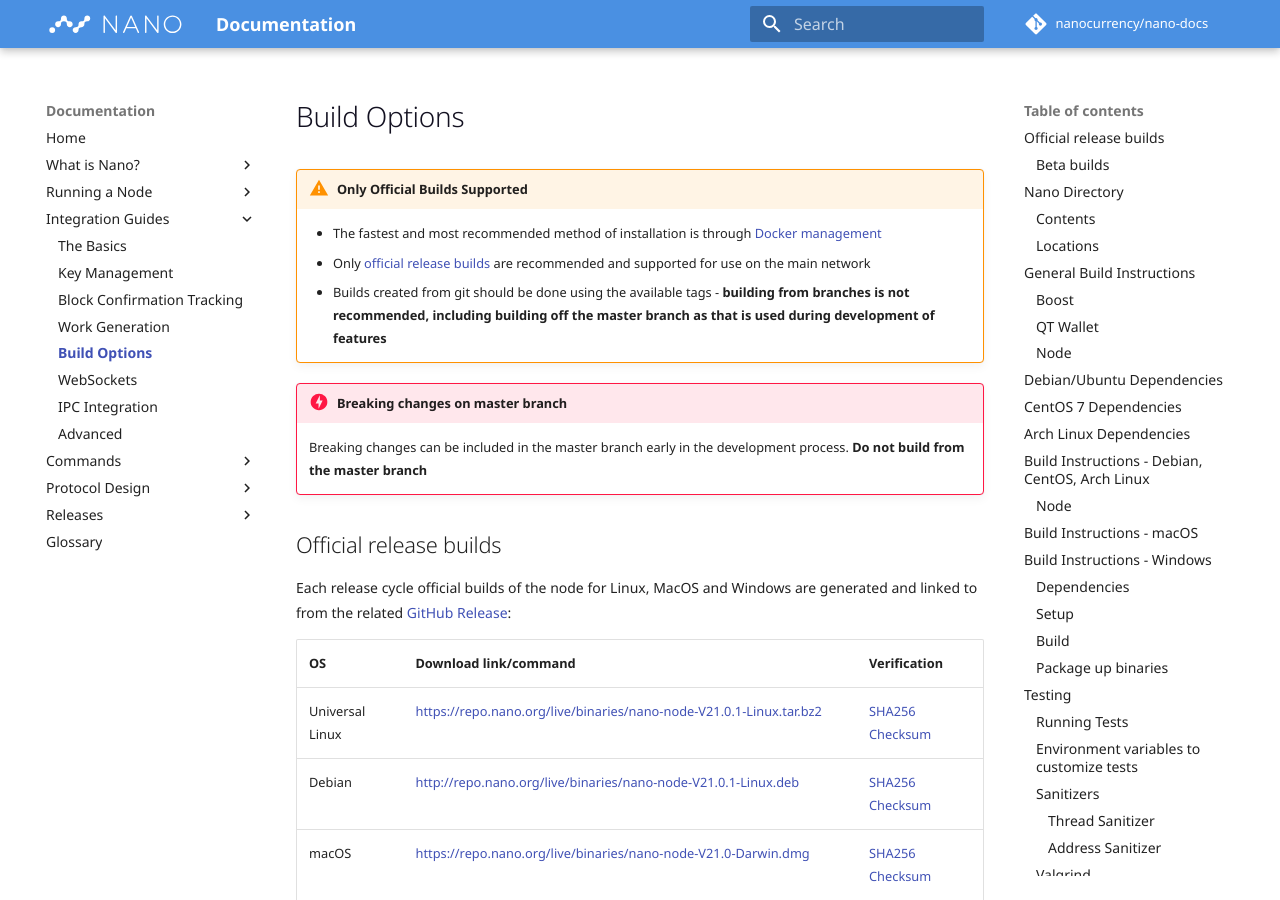
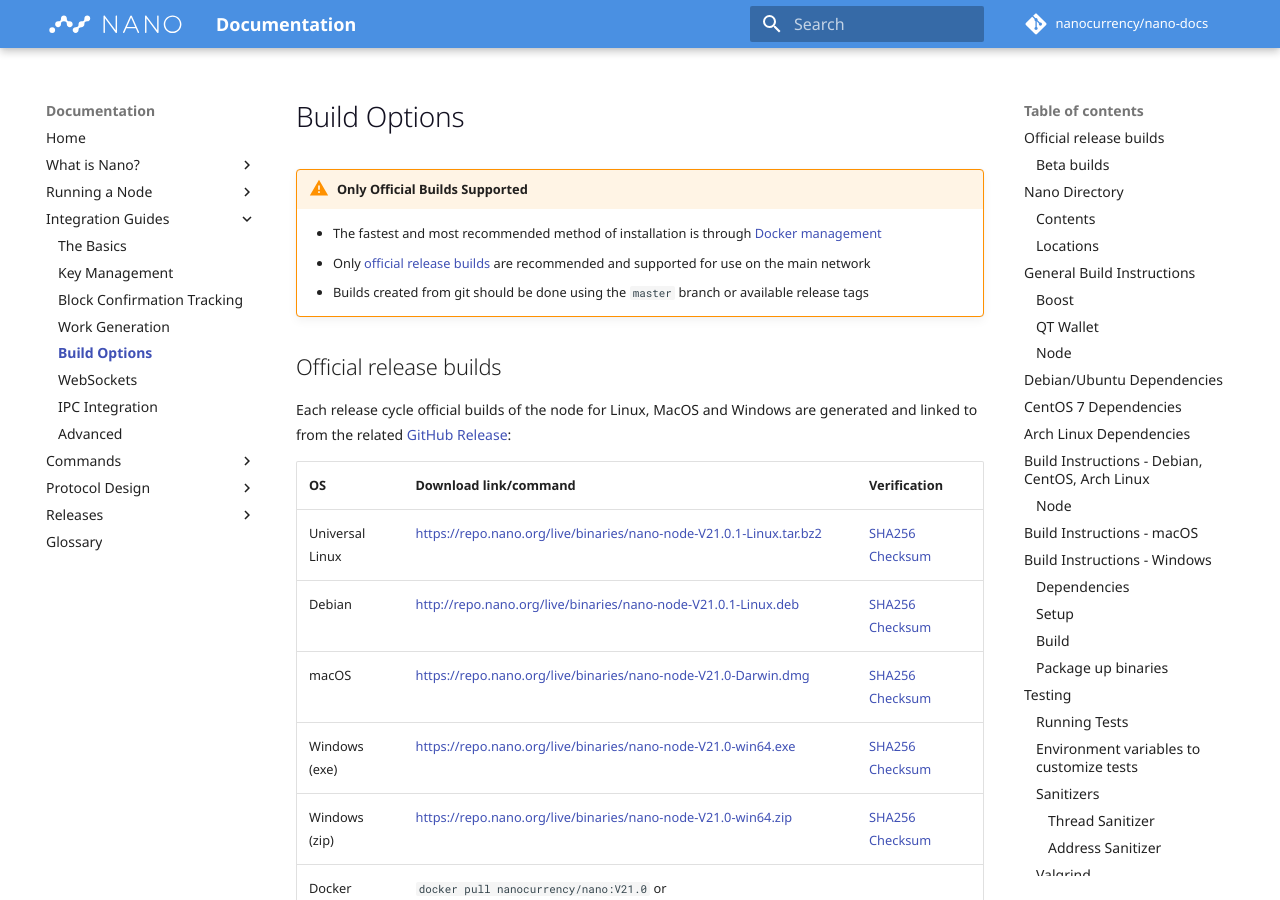
Before and after one commit to nanocurrency/nano-docs, an MkDocs documentation site: the page built from docs/integration-guides/build-options.md, in a window 1280 px wide and 900 px high. Built offline with MkDocs 1.6.1 and Material for MkDocs 9.7.7, drawn with Linux system fonts in a browser that asks for light colours; comment, search, counter and statistics services are not loaded; some of the changed lines change nothing that is shown; some of the changed text lies outside the part shown.

Commit message:
Specify the master branch in build options (#348)
* Update build options to checkout master

`master` is the stable branch, updated on every stable release

* Checkout during clone instead

Better for submodules

* Adjust recommended build sources on top of build options page

Co-authored-by: Zach Hyatt <zach@nano.org>

````diff
--- a/docs/integration-guides/build-options.md
+++ b/docs/integration-guides/build-options.md
@@ -214,7 +214,7 @@
 ### Node
 
 ```bash
-git clone --recursive https://github.com/nanocurrency/nano-node.git nano_build
+git clone --branch master --recursive https://github.com/nanocurrency/nano-node.git nano_build
 cd nano_build
 export BOOST_ROOT=`pwd`/../boost_build
 sh util/build_prep/bootstrap_boost.sh -m
@@ -230,7 +230,7 @@
 --8<-- "unsupported-configuration.md"
 
 ```bash
-git clone --recursive https://github.com/nanocurrency/nano-node.git nano_build
+git clone --branch master --recursive https://github.com/nanocurrency/nano-node.git nano_build
 cd nano_build
 export BOOST_ROOT=`pwd`/../boost_build
 sh util/build_prep/bootstrap_boost.sh -m
@@ -259,8 +259,9 @@
 
 Using git_bash:
 ```bash
-git clone --recursive https://github.com/nanocurrency/nano-node
+git clone --branch master --recursive https://github.com/nanocurrency/nano-node
 cd nano-node
+git checkout master
 ```
 
 **Create a `build` directory inside nano-node (makes for easier cleaning of build)**
--- a/docs/snippets/only-official-builds-supported.md
+++ b/docs/snippets/only-official-builds-supported.md
@@ -1,7 +1,4 @@
 !!! warning "Only Official Builds Supported"
 	* The fastest and most recommended method of installation is through [Docker management](/running-a-node/node-setup)
 	* Only [official release builds](/integration-guides/build-options#official-release-builds) are recommended and supported for use on the main network
-	* Builds created from git should be done using the available tags - **building from branches is not recommended, including building off the master branch as that is used during development of features**
-
-!!! danger "Breaking changes on master branch"
-	Breaking changes can be included in the master branch early in the development process. **Do not build from the master branch**
+	* Builds created from git should be done using the `master` branch or available release tags
````
